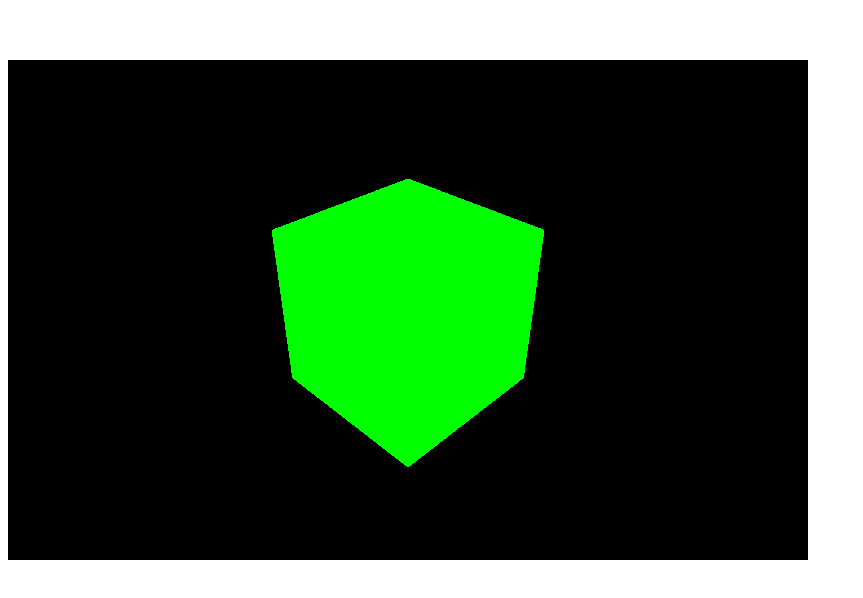
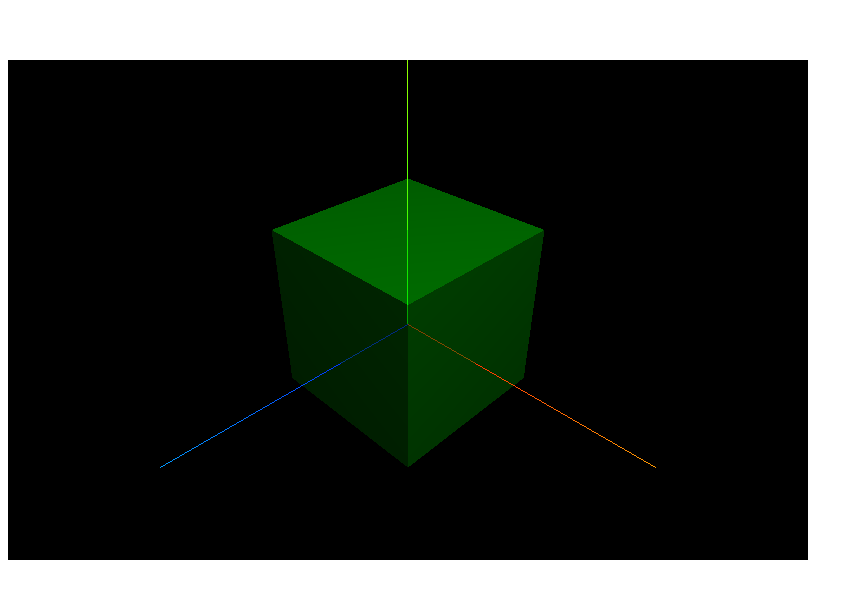
Before and after one commit to dengwenj/pumu-threejs, a plain HTML site: page learn01/index.html in a window 1280 px wide. Shown: the part 140-738 px from the top of the page, without its empty margins (0-863 px from the left). Drawn offline with nearby package versions, Linux system fonts and the light colour scheme.

Commit message:
光源对物体的影响

```diff
--- /dev/null
+++ b/learn01/03_光源对物体的影响.js
@@ -0,0 +1,45 @@
+import * as THREE from 'three'
+
+// 创建场景
+const scene = new THREE.Scene()
+
+// 创建网格模型材质，有些网格模型材质没有光源
+const material = new THREE.MeshLambertMaterial({
+  color: 0x00ff00,
+  transparent: true,
+  opacity: 0.5
+})
+
+// 光源
+const light = new THREE.PointLight(0xffffff, 1.0) // 点光源的颜色，第二个参数是光照强度
+light.decay = 0.0 //设置光源不随距离衰减
+light.position.set(300, 500, 200)
+scene.add(light)
+
+// 创建物体
+const box = new THREE.BoxGeometry(100, 100, 100)
+
+// 辅助线
+const axes = new THREE.AxesHelper(150)
+scene.add(axes)
+
+// 创建网格模型
+const mesh = new THREE.Mesh(box, material) // 放到网格模型中
+// 网格模型的位置
+mesh.position.set(0, 10, 0)
+
+// 添加到场景中
+scene.add(mesh)
+
+// 创建一个透视投影相机
+const camera = new THREE.PerspectiveCamera(45, 800 / 500, 1, 3000)
+// 设置相机的位置
+camera.position.set(200, 200, 200)
+camera.lookAt(mesh.position) // 看到网格模型
+
+// 渲染器
+const renderer = new THREE.WebGLRenderer()
+renderer.setSize(800, 500)
+renderer.render(scene, camera)
+
+document.body.appendChild(renderer.domElement)
--- a/learn01/index.html
+++ b/learn01/index.html
@@ -17,7 +17,9 @@
       }
     }
   </script>
-  <script type="module" src="./创建一个3d场景.js"></script>
+  <!-- <script type="module" src="./创建一个3d场景.js"></script> -->
+  <!-- <script type="module" src="./02_三维空间加强.js"></script> -->
+  <script type="module" src="./03_光源对物体的影响.js"></script>
 </body>
 
 </html>
```
Also changed, not shown: learn01/02_三维空间加强.js (added, +54 -0 lines).
